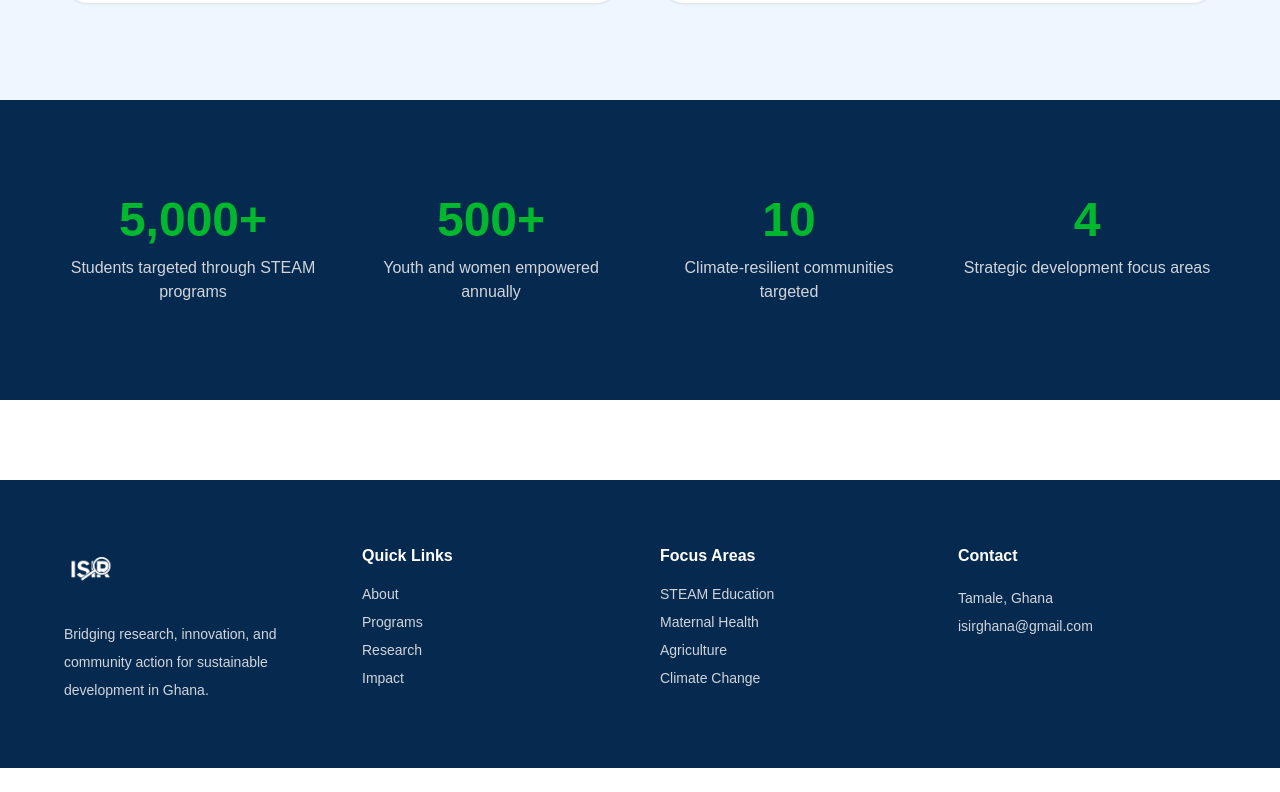
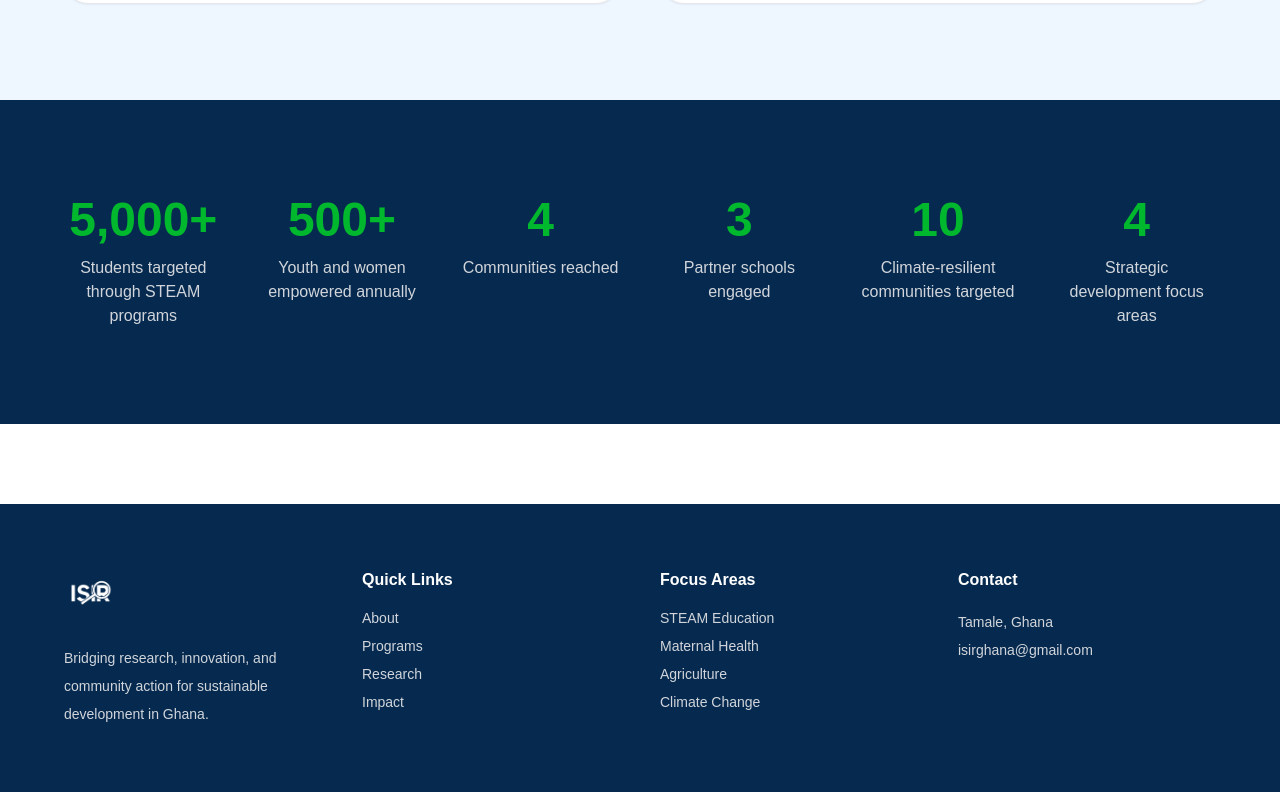
Before and after one commit to rashidasp28/isir-ghana-website, a Next.js app: page / in a window 1280 px wide. Shown: the part 2429-3221 px from the top of the page. Before the commit the page ends 3197 px from the top, so only its background shows below. Built offline with nearby package versions, Linux system fonts and the light colour scheme.

Commit message:
Add communities reached and partner schools to homepage impact section

```diff
--- a/app/page.tsx
+++ b/app/page.tsx
@@ -94,9 +94,11 @@ export default function HomePage() {
       </section>
 
       <section className="py-24 bg-darkNavy text-white">
-        <div className="container-width grid md:grid-cols-4 gap-10 text-center">
+        <div className="container-width grid sm:grid-cols-2 lg:grid-cols-6 gap-10 text-center">
           <div><h3 className="text-5xl font-bold text-primaryGreen mb-3">5,000+</h3><p className="text-gray-300">Students targeted through STEAM programs</p></div>
           <div><h3 className="text-5xl font-bold text-primaryGreen mb-3">500+</h3><p className="text-gray-300">Youth and women empowered annually</p></div>
+          <div><h3 className="text-5xl font-bold text-primaryGreen mb-3">4</h3><p className="text-gray-300">Communities reached</p></div>
+          <div><h3 className="text-5xl font-bold text-primaryGreen mb-3">3</h3><p className="text-gray-300">Partner schools engaged</p></div>
           <div><h3 className="text-5xl font-bold text-primaryGreen mb-3">10</h3><p className="text-gray-300">Climate-resilient communities targeted</p></div>
           <div><h3 className="text-5xl font-bold text-primaryGreen mb-3">4</h3><p className="text-gray-300">Strategic development focus areas</p></div>
         </div>
```
